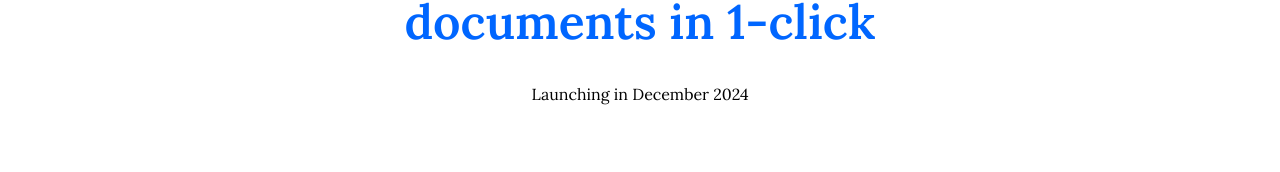
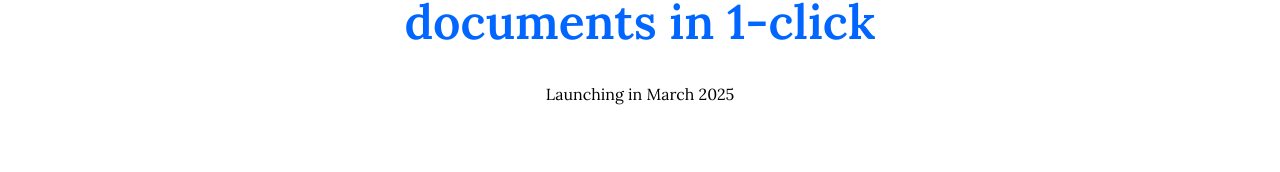
Before and after one commit to Yunzez/numaira, a Next.js app in the folder numaira_landing/: page / in a window 1280 px wide. Shown: the part 294-466 px from the top of the page. Built offline with nearby package versions, Linux system fonts and the light colour scheme.

Commit message:
Update page.tsx

```diff
--- a/numaira_landing/src/app/page.tsx
+++ b/numaira_landing/src/app/page.tsx
@@ -217,7 +217,7 @@ export default function Home() {
         <IntroTitle>Introducing Numaira</IntroTitle>
         <IntroDescr>Automate data entry for financial documents in 1-click</IntroDescr>
         <IntroButtonContainer>
-          <p>Launching in December 2024</p>
+          <p>Launching in March 2025</p>
           {/* <Button text={"Request A Demo"} variant={ButtonVariant.Primary} onClick={() => {console.log("hi")}}></Button>
           <Button text={"Solution"} variant={ButtonVariant.Secondary} onClick={() => {console.log("hi")}}></Button> */}
         </IntroButtonContainer>
```
